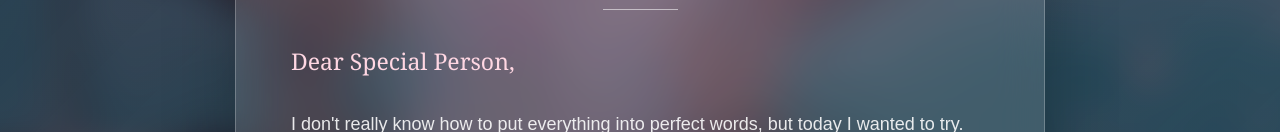
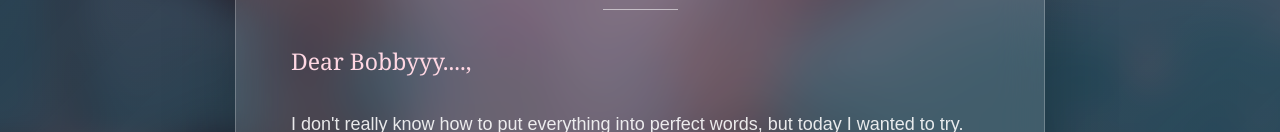
Before and after one commit to narutouzomaki0309/birthday-wises, a plain HTML site: page letter.html in a window 1280 px wide. Shown: the part 353-485 px from the top of the page. Drawn offline with Linux system fonts and the light colour scheme.

Commit message:
Update letter content and recipient name

```diff
--- a/letter.html
+++ b/letter.html
@@ -56,7 +56,7 @@
             <div class="letter-line"></div>
 
             <p class="dear-text">
-                Dear Special Person,
+                Dear Bobbyyy....,
             </p>
 
             <p>
```
